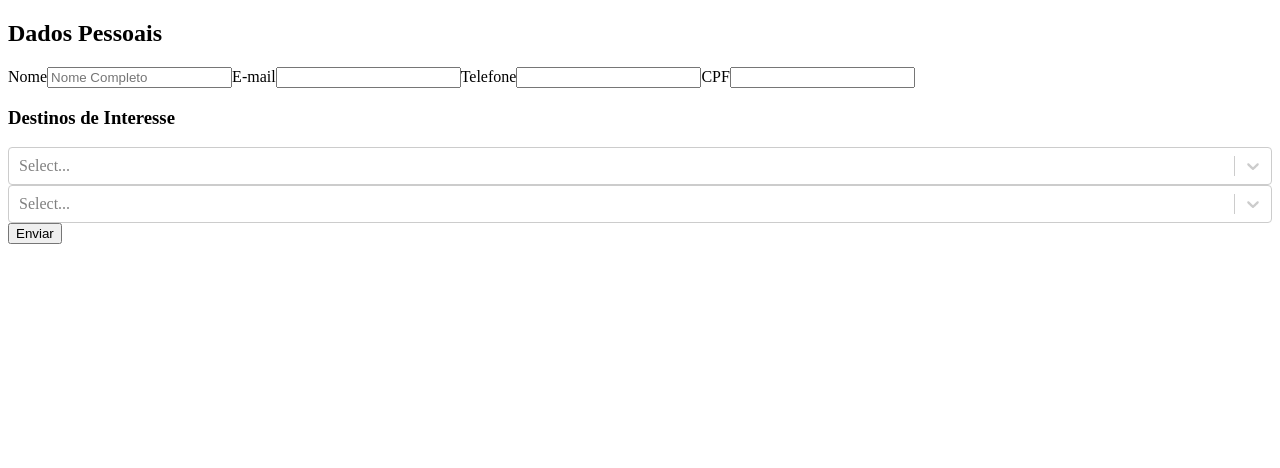
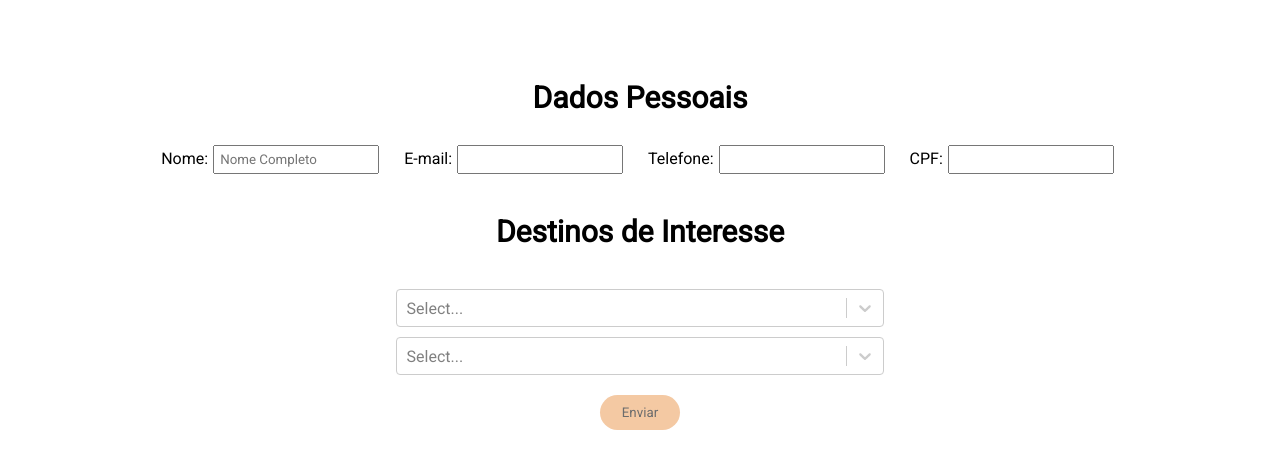
Before and after one commit to ThayaneQuintanilha/teste-estagio, a React (Create React App) app in the folder ally/: page / in a window 1280 px wide. Shown: the top 468 px of the page. Built offline with nearby package versions, Linux system fonts and the light colour scheme; no server answers.

Commit message:
Adicionei estilo, para melhor visualização

```diff
--- a/ally/public/index.html
+++ b/ally/public/index.html
@@ -10,6 +10,9 @@
       content="Web site created using create-react-app"
     />
     <link rel="apple-touch-icon" href="%PUBLIC_URL%/logo192.png" />
+    <link rel="preconnect" href="https://fonts.googleapis.com">
+    <link rel="preconnect" href="https://fonts.gstatic.com" crossorigin>
+    <link href="https://fonts.googleapis.com/css2?family=Roboto&display=swap" rel="stylesheet">
     <!--
       manifest.json provides metadata used when your web app is installed on a
       user's mobile device or desktop. See https://developers.google.com/web/fundamentals/web-app-manifest/
--- a/ally/src/App.css
+++ /dev/null
@@ -1,38 +0,0 @@
-.App {
-  text-align: center;
-}
-
-.App-logo {
-  height: 40vmin;
-  pointer-events: none;
-}
-
-@media (prefers-reduced-motion: no-preference) {
-  .App-logo {
-    animation: App-logo-spin infinite 20s linear;
-  }
-}
-
-.App-header {
-  background-color: #282c34;
-  min-height: 100vh;
-  display: flex;
-  flex-direction: column;
-  align-items: center;
-  justify-content: center;
-  font-size: calc(10px + 2vmin);
-  color: white;
-}
-
-.App-link {
-  color: #61dafb;
-}
-
-@keyframes App-logo-spin {
-  from {
-    transform: rotate(0deg);
-  }
-  to {
-    transform: rotate(360deg);
-  }
-}
--- a/ally/src/App.js
+++ b/ally/src/App.js
@@ -1,4 +1,3 @@
-import './App.css';
 import { BrowserRouter, Route } from 'react-router-dom';
 import Destinations from './pages/Destinations';
 import Provider from './context/myProvider';
--- a/ally/src/components/Form.jsx
+++ b/ally/src/components/Form.jsx
@@ -1,6 +1,7 @@
 import React, { useContext } from 'react';
 import InterestDestinations from './InterestDestinations';
 import MyContext from '../context/myContext';
+import '../styles/form.css';
 
 function PersonalData() {
   const {
@@ -15,12 +16,12 @@ function PersonalData() {
   } = useContext(MyContext);
 
   return (
-    <section>
+    <section className="section-form">
       <h1>Dados Pessoais</h1>
 
       <form action="formulario">
         <label htmlFor="nome">
-          Nome
+          Nome:
           <input
             type="text"
             name="nome"
@@ -32,7 +33,7 @@ function PersonalData() {
         </label>
 
         <label htmlFor="email">
-          E-mail
+          E-mail:
           <input
             type="text"
             name="e-mail"
@@ -43,7 +44,7 @@ function PersonalData() {
         </label>
 
         <label htmlFor="telefone">
-          Telefone
+          Telefone:
           <input
             type="text"
             name="telefone"
@@ -54,7 +55,7 @@ function PersonalData() {
         </label>
 
         <label htmlFor="cpf">
-          CPF
+          CPF:
           <input
             type="text"
             name="cpf"
--- a/ally/src/components/InterestDestinations.jsx
+++ b/ally/src/components/InterestDestinations.jsx
@@ -2,15 +2,17 @@ import React, { useContext } from 'react';
 import { Link } from 'react-router-dom';
 import Select from 'react-select';
 import MyContext from '../context/myContext';
+import '../styles/interest.css';
 
 function InterestDestinations() {
   const { handleClick, handleValueCountry, handleValueCity, selectCountry,
     selectCity } = useContext(MyContext);
 
   return (
-    <section>
+    <section className="section-interest">
       <h1>Destinos de Interesse</h1>
       <Select
+        className="interest-section"
         isMulti
         options={ selectCountry }
         isClearable
@@ -22,6 +24,7 @@ function InterestDestinations() {
       />
 
       <Select
+        className="interest-section"
         isMulti
         options={ selectCity }
         isClearable
--- a/ally/src/components/SaveData.jsx
+++ b/ally/src/components/SaveData.jsx
@@ -1,11 +1,12 @@
 import React, { useContext } from 'react';
 import { Link } from 'react-router-dom';
 import MyContext from '../context/myContext';
+import '../styles/save.css';
 
 function SaveData() {
   const { save, country, city } = useContext(MyContext);
   return (
-    <section>
+    <section className="section-save">
       <ul>
         <li>{save.inputName}</li>
         <li>{save.inputEmail}</li>
--- a/ally/src/pages/Destinations.jsx
+++ b/ally/src/pages/Destinations.jsx
@@ -3,7 +3,7 @@ import Form from '../components/Form';
 
 function Destinations() {
   return (
-    <main>
+    <main className="destination">
       <Form />
     </main>
   );
--- a/ally/src/pages/SaveForm.jsx
+++ b/ally/src/pages/SaveForm.jsx
@@ -3,9 +3,9 @@ import SaveData from '../components/SaveData';
 
 function SaveForm() {
   return (
-    <div>
+    <section>
       <SaveData />
-    </div>
+    </section>
   );
 }
 
--- /dev/null
+++ b/ally/src/styles/form.css
@@ -0,0 +1,32 @@
+* {
+  margin: 0;
+  padding: 0;
+  box-sizing: border-box;
+  list-style: none;
+  text-decoration: none;
+  font-family: 'Roboto', sans-serif;
+}
+
+.section-form {
+  display: flex;
+  flex-direction: column;
+  justify-content: center;
+  align-items: center;
+  margin-top: 30px;
+  margin-top: 10vh;
+}
+
+.section-form h1 {
+  font-size: 30px;
+  margin-bottom: 30px;
+}
+
+.section-form label {
+  width: 20px;
+  padding: 10px;
+}
+
+.section-form label input {
+  margin: 0 5px;
+  padding: 5px;
+}
--- /dev/null
+++ b/ally/src/styles/interest.css
@@ -0,0 +1,28 @@
+.section-interest {
+  display: flex;
+  flex-direction: column;
+  justify-content: center;
+  align-items: center;
+  margin: 40px 0;
+}
+
+.section-interest button {
+  padding: 10px;
+  width: 80px;
+  margin-top: 20px;
+  border: none;
+  background-color: rgb(244, 201, 163);
+  border-radius: 20px;
+  color: rgb(109, 109, 109);
+  cursor: pointer;
+  transition: ease 0.4s;
+}
+
+.interest-section {
+  margin-top: 10px;
+  width: 50%;
+}
+
+.section-interest button:hover {
+  background-color: rgb(250, 218, 191);
+}
--- /dev/null
+++ b/ally/src/styles/save.css
@@ -0,0 +1,51 @@
+* {
+  margin: 0;
+  padding: 0;
+  box-sizing: border-box;
+  list-style: none;
+  text-decoration: none;
+  font-family: 'Roboto', sans-serif;
+}
+
+.section-save {
+  width: 100vw;
+  height: 100vh;
+  display: flex;
+  flex-direction: column;
+  justify-content: center;
+  align-items: center;
+}
+
+.section-save ul {
+  background-color: rgb(245, 241, 232);
+  width: 30vw;
+  height: 40vh;
+  display: flex;
+  flex-direction: column;
+  justify-content: center;
+  align-items: center;
+  color: rgb(38, 35, 36);
+  border-radius: 20px;
+  margin-bottom: 30px;
+}
+
+.section-save ul li {
+  padding: 2%;
+  font-size: 20px;
+  text-align: center;
+}
+
+.section-save button {
+  padding: 10px;
+  width: 80px;
+  border: none;
+  border-radius: 20px;
+  background-color: rgb(38, 35, 36);
+  color: rgb(255, 255, 255);
+  transition: ease 0.4s;
+  cursor: pointer;
+}
+
+.section-save button:hover {
+  background-color: rgb(80, 70, 73);
+}
```
